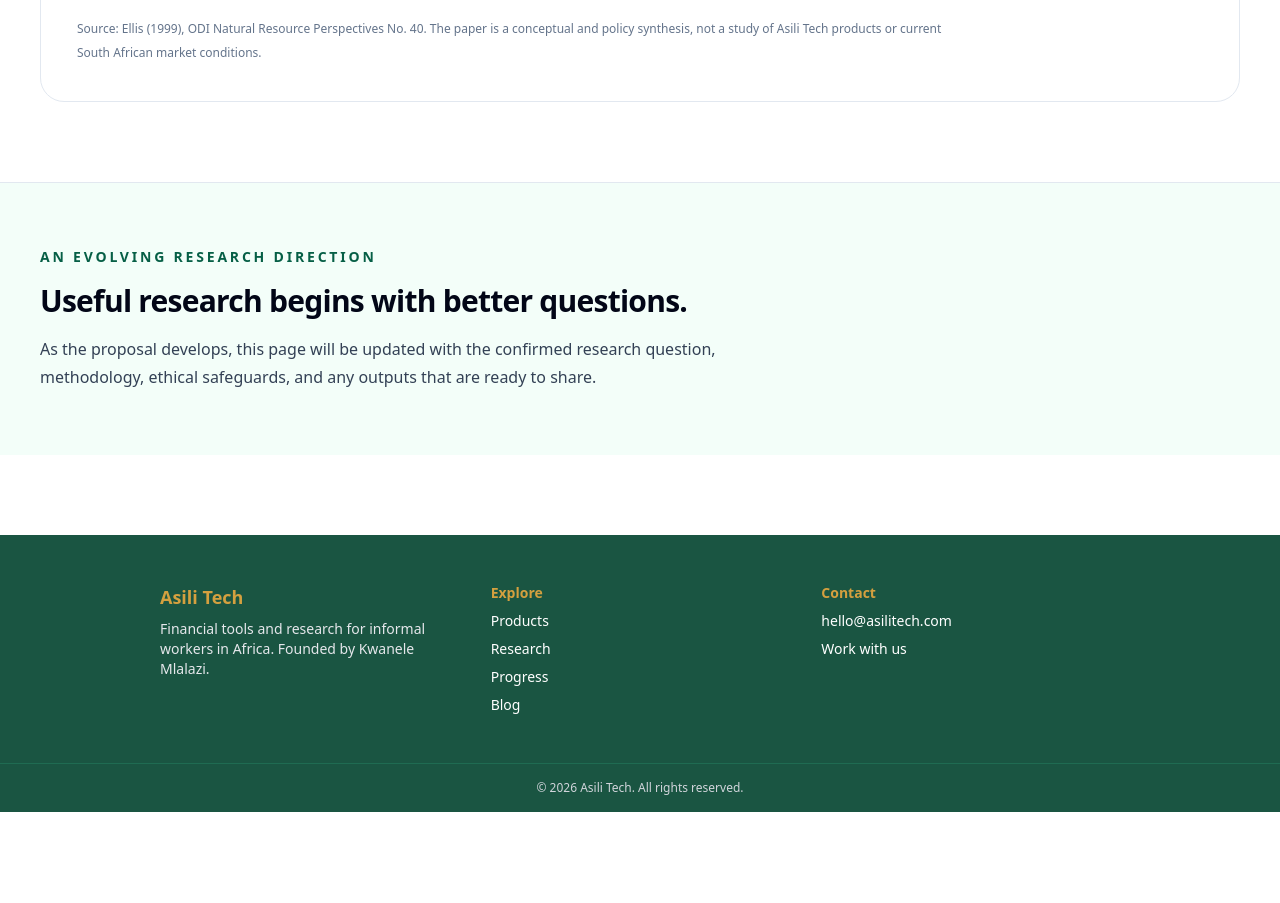
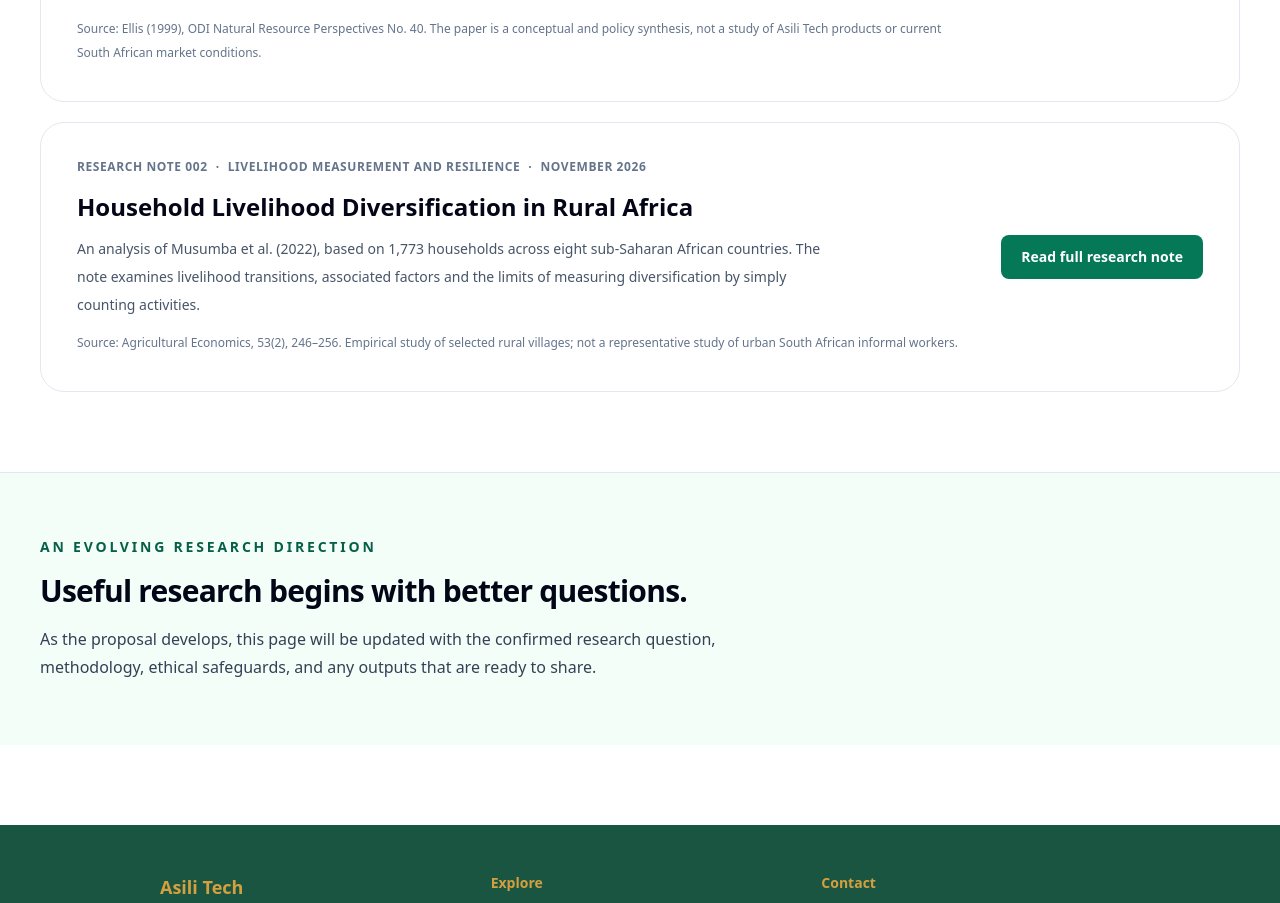
Before and after one commit to Muller007/asilitech-website, a Next.js app: page /research in a window 1280 px wide. Shown: the part 4360-5263 px from the top of the page. Before the commit the page ends 5172 px from the top, so only its background shows below. Built offline with nearby package versions, Linux system fonts and the light colour scheme.

Commit message:
Add research note 002 to public research index

```diff
--- a/app/research/page.tsx
+++ b/app/research/page.tsx
@@ -347,6 +347,36 @@ export default function ResearchPage() {
               Read full research note
             </Link>
           </article>
+
+          <article className="mt-5 grid gap-6 rounded-3xl border border-slate-200 p-7 md:grid-cols-[1fr_auto] md:items-center md:p-9">
+            <div>
+              <div className="flex flex-wrap gap-2 text-xs font-semibold uppercase tracking-wider text-slate-500">
+                <span>Research note 002</span>
+                <span>·</span>
+                <span>Livelihood measurement and resilience</span>
+                <span>·</span>
+                <span>November 2026</span>
+              </div>
+              <h3 className="mt-4 text-2xl font-semibold text-slate-950">
+                Household Livelihood Diversification in Rural Africa
+              </h3>
+              <p className="mt-3 max-w-3xl text-sm leading-7 text-slate-600">
+                An analysis of Musumba et al. (2022), based on 1,773 households
+                across eight sub-Saharan African countries. The note examines
+                livelihood transitions, associated factors and the limits of
+                measuring diversification by simply counting activities.
+              </p>
+              <p className="mt-3 text-xs leading-6 text-slate-500">
+                Source: Agricultural Economics, 53(2), 246–256. Empirical study
+                of selected rural villages; not a representative study of
+                urban South African informal workers.
+              </p>
+            </div>
+            <Link href="/research/002-household-livelihood-diversification"
+              className="inline-flex items-center justify-center rounded-lg bg-emerald-700 px-5 py-3 text-sm font-semibold text-white transition hover:bg-emerald-800">
+              Read full research note
+            </Link>
+          </article>
         </div>
       </section>
 
```
